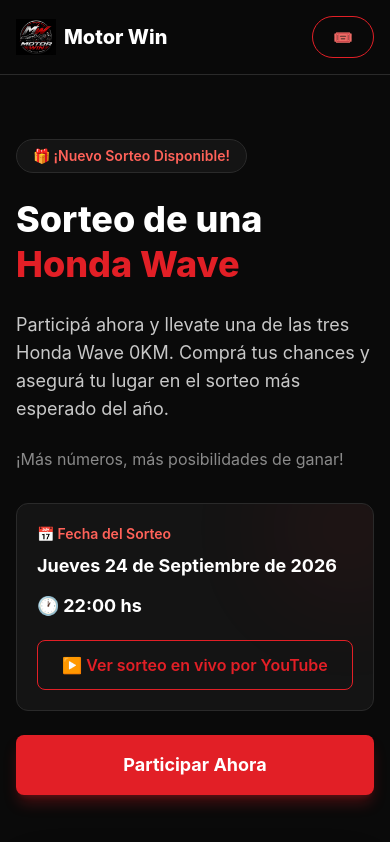
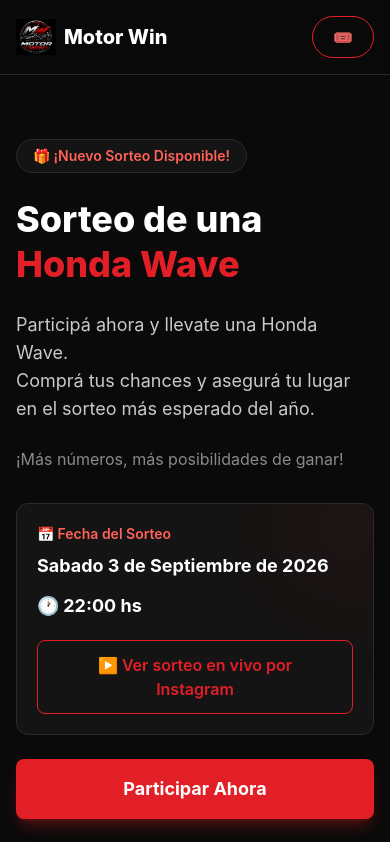
Before and after one commit to MaximoLadner/axelCaballero, a React (Vite) app: page / in a window 390 px wide. Shown: the top 842 px of the page. Built offline with nearby package versions, Linux system fonts and the light colour scheme; grey boxes are pictures that could not be loaded.

Commit message:
mejore el responsive

```diff
--- a/src/pages/Sorteo.jsx
+++ b/src/pages/Sorteo.jsx
@@ -13,7 +13,13 @@
 
 function Sorteo() {
   const [mostrarFormulario, setMostrarFormulario] = useState(false);
-  const [mostrarChat, setMostrarChat] = useState(true);
+  // ==========================================
+  // FIX: el chat arranca CERRADO. Antes arrancaba
+  // en `true` y, apenas se mostraba la pantalla de
+  // "pedido realizado", se abría solo y tapaba el
+  // CBU / monto / pasos a seguir (sobre todo en mobile).
+  // ==========================================
+  const [mostrarChat, setMostrarChat] = useState(false);
   const [pedidoRealizado, setPedidoRealizado] = useState(false);
   const [procesando, setProcesando] = useState(false);
 
@@ -339,7 +345,7 @@
     setComprobante(null);
     setResultadoPago(null);
     setAnalizandoComprobante(false);
-    setMostrarChat(true);
+    setMostrarChat(false);
   };
 
   // ==========================================
@@ -645,7 +651,14 @@
                 </div>
 
 
-
+                {/* FIX: este botón antes no existía (div vacío),
+                    era la única forma de reabrir el chat una vez cerrado */}
+                <button
+                  onClick={() => setMostrarChat(true)}
+                  className="shrink-0 w-full sm:w-auto px-6 py-3 rounded-lg bg-[#e21f26] text-white font-semibold hover:bg-[#b3161c] transition whitespace-nowrap"
+                >
+                  💬 {mostrarChat ? "Chat abierto" : "Abrir chat"}
+                </button>
 
               </div>
 
@@ -710,13 +723,34 @@
         </main>
 
 
+        {/* FIX: botón flotante (FAB) para abrir el chat cuando está cerrado.
+            Antes, si el usuario lo cerraba, no había forma de volver a
+            abrirlo desde acá abajo. */}
+
+        {!mostrarChat && (
+
+          <button
+            onClick={() => setMostrarChat(true)}
+            aria-label="Abrir chat de ayuda"
+            className="fixed bottom-5 right-5 z-[100] w-14 h-14 rounded-full bg-[#e21f26] text-white text-2xl shadow-2xl shadow-black/40 flex items-center justify-center hover:bg-[#b3161c] transition"
+          >
+            💬
+          </button>
+
+        )}
+
+
         {/* CHAT FLOTANTE */}
 
 
 
 {mostrarChat && (
 
-  <div className="fixed bottom-5 right-5 z-[100] w-[calc(100vw-40px)] sm:w-[390px] max-h-[75vh] bg-[#141414] border border-[#2a2a2a] rounded-2xl shadow-2xl overflow-hidden flex flex-col">
+  // FIX: en mobile ahora usa left-4/right-4/bottom-4 en vez de
+  // w-[calc(100vw-40px)] pegado a un solo borde, y baja un poco el
+  // max-h para que no tape toda la pantalla. Como además ya no se
+  // abre solo, el usuario siempre ve primero los datos de transferencia.
+  <div className="fixed bottom-4 left-4 right-4 sm:left-auto sm:right-5 sm:bottom-5 z-[100] sm:w-[390px] max-h-[70vh] sm:max-h-[75vh] bg-[#141414] border border-[#2a2a2a] rounded-2xl shadow-2xl overflow-hidden flex flex-col">
 
     {/* HEADER */}
 
@@ -1125,7 +1159,7 @@
 
             <p className="text-lg md:text-xl leading-7 text-[#c9c9c9] max-w-xl">
 
-              Participá ahora y llevate una de las tres Honda Wave 0KM.
+              Participá ahora y llevate una  Honda Wave.<br />
               Comprá tus chances y asegurá tu lugar en el sorteo más
               esperado del año.
 
@@ -1152,7 +1186,7 @@
                 <div className="flex flex-col sm:flex-row gap-3 sm:gap-4 text-white text-lg md:text-xl font-bold">
 
                   <span>
-                    Jueves 24 de Septiembre de 2026
+                    Sabado 3 de Septiembre de 2026
                   </span>
 
                   <span className="hidden sm:inline text-[#2a2a2a]">
@@ -1176,7 +1210,7 @@
                 }
                 className="w-full sm:w-fit flex items-center justify-center gap-2 px-5 py-3 rounded-lg border border-[#e21f26] text-[#e21f26] font-semibold hover:bg-[#e21f26]/10 transition relative z-10"
               >
-                ▶️ Ver sorteo en vivo por YouTube
+                ▶️ Ver sorteo en vivo por Instagram
               </button>
 
             </div>
@@ -1773,7 +1807,7 @@
 
 
                 <a
-                  href="#"
+                  href="https://www.facebook.com/iara.salvatierra.12"
                   aria-label="Facebook"
                   className="w-11 h-11 flex items-center justify-center rounded-full bg-white/5 border border-white/10 text-gray-400 hover:bg-[#e21f26] hover:text-white hover:border-[#e21f26] transition-all duration-300 hover:-translate-y-1"
                 >
```
